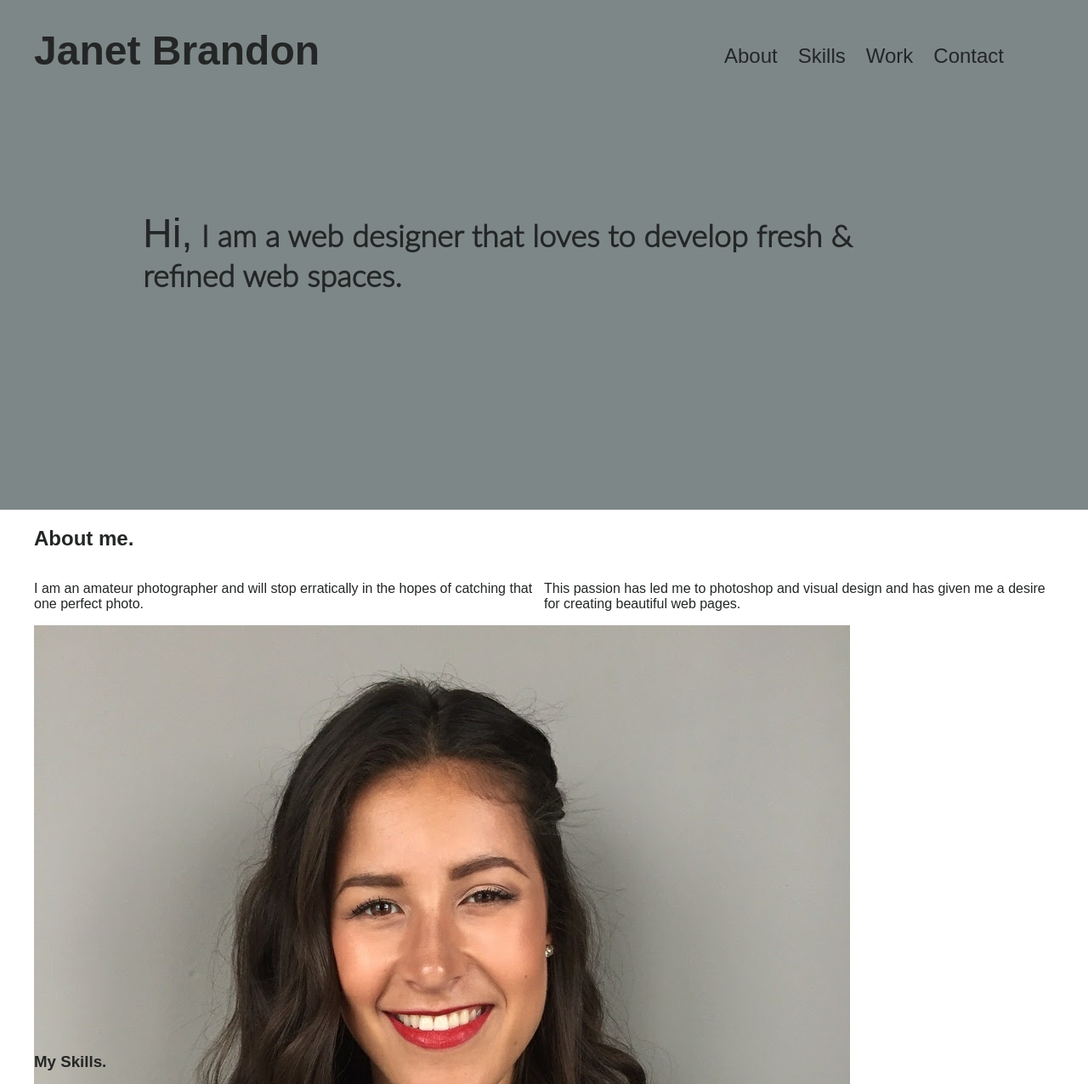
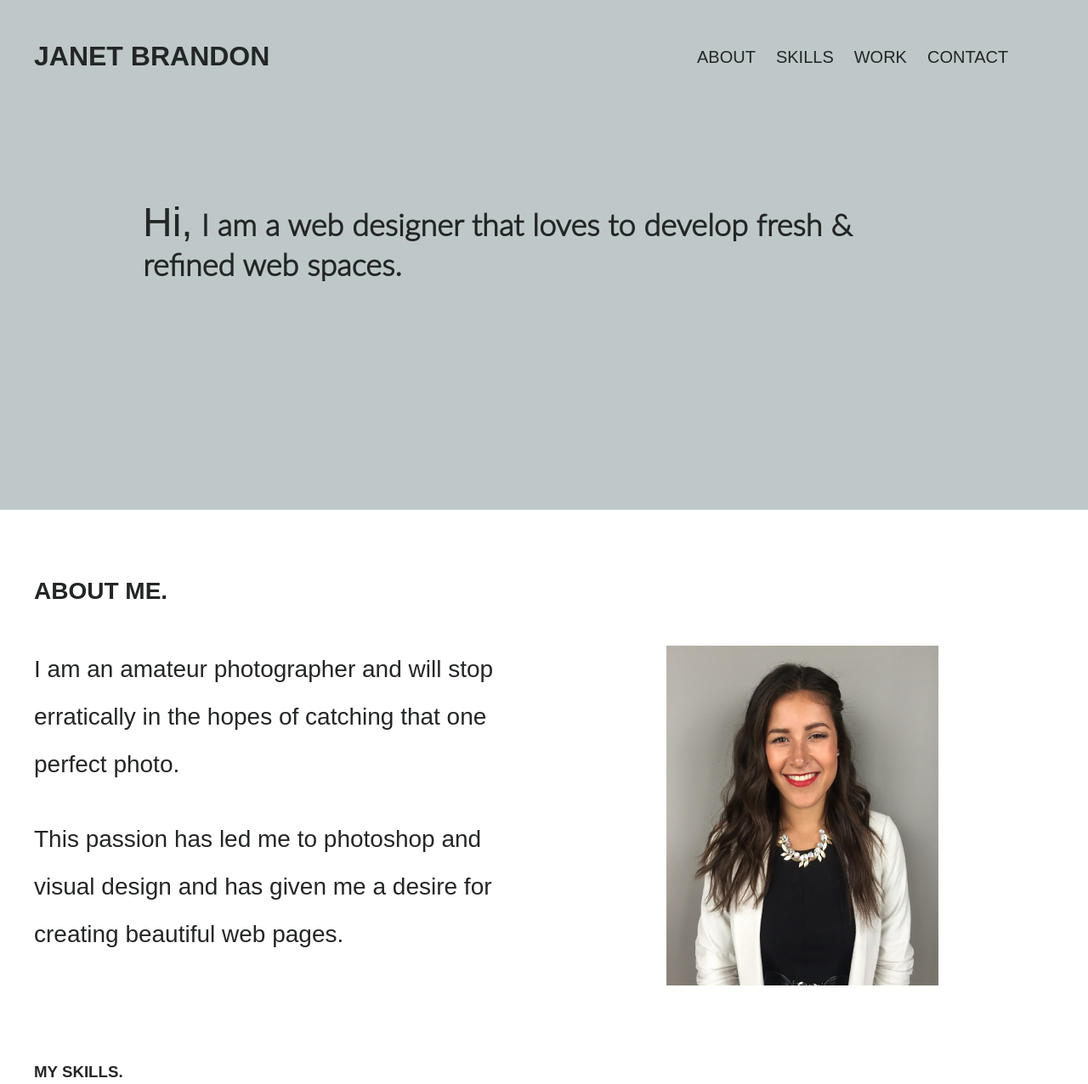
Before and after one commit to jmbrando/skillcrush-milestone, a plain HTML site: page Milestone/milestone-portfolio-project/index.html in a window 1280 px wide. Shown: the top 1276 px of the page at 85% size. Drawn offline with Linux system fonts and the light colour scheme.

Commit message:
Worked on the Header, About and Skills sections

```diff
--- a/Milestone/milestone-portfolio-project/css/main.css
+++ b/Milestone/milestone-portfolio-project/css/main.css
@@ -12,6 +12,10 @@ header, #about, #skills, #work, #contact {
 a {
   text-decoration: none;
   color: #242626;
+}
+
+.allcaps {
+  text-transform: uppercase;
 }
 
 /* Grid */
@@ -33,28 +37,29 @@ a {
 
 /* Header Section */
 header {
-  background-color: #7D8787;
+  background-color: #BFC8C8;
 }
 
 header h1 {
   font-family: 'Raleway Light', sans-serif;
-  font-size: 3rem;
+  font-size: 2rem;
+  margin-top: 3rem;
 }
 
 nav ul {
   font-family: 'Raleway Bold', sans-serif;
   list-style: none;
-  margin-top: 3.25rem;
+  margin-top: 3.5rem;
 }
 
 nav li {
   float: left;
-  font-size: 1.5rem;
+  font-size: 1.25rem;
   margin: 0 .75rem;
 }
 
 #nav-about {
-  margin-left: 10rem;
+  margin-left: 8rem;
 }
 
 header h2 {
@@ -70,3 +75,27 @@ header h2 span {
   font-weight: 400;
   font-size: 3rem;
 }
+
+/* About Section */
+#about {
+  padding-top: 2rem;
+}
+
+#about h2 {
+  font-size: 1.75rem;
+  margin: 3rem 0 1rem 0;
+}
+
+#about img {
+  max-width: 20rem;
+  padding: 0rem 9rem;
+  margin-top: 2rem;
+}
+
+#about p {
+  font-size: 1.75rem;
+  line-height: 2;
+  margin: 2rem 0;
+}
+
+/* Skills Section */
--- a/Milestone/milestone-portfolio-project/index.html
+++ b/Milestone/milestone-portfolio-project/index.html
@@ -13,15 +13,15 @@
     <header>
       <div class="full-width">
         <div class="half-width">
-          <h1>Janet Brandon</h1>
+          <h1 class="allcaps">Janet Brandon</h1>
         </div>
       <!--  <div class="half-width">-->
           <nav class="half-width">
             <ul>
-              <li><a href="#about" id="nav-about">About</a></li>
-              <li><a href="#skills">Skills</a></li>
-              <li><a href="#work">Work</a></li>
-              <li><a href="#contact">Contact</a></li>
+              <li><a href="#about" id="nav-about" class="allcaps">About</a></li>
+              <li><a href="#skills" class="allcaps">Skills</a></li>
+              <li><a href="#work" class="allcaps">Work</a></li>
+              <li><a href="#contact" class="allcaps">Contact</a></li>
             </ul>
           </nav>
       <!--  </div> -->
@@ -35,33 +35,33 @@
       <!-- About Section -->
       <section id="about">
         <div class="full-width">
-          <h2>About me.</h2>
+          <h2 class="allcaps">About me.</h2>
           <div class="half-width">
             <p>I am an amateur photographer and will stop erratically in the hopes of catching that one perfect photo.</p>
+            <p>This passion has led me to photoshop and visual design and has given me a desire for creating beautiful web pages.</p>
           </div>
           <div class="half-width">
-            <p>This passion has led me to photoshop and visual design and has given me a desire for creating beautiful web pages.</p>
+            <img src="img/me.jpg" alt="photo of Janet"/>
           </div>
-          <img src="img/me.jpg" alt="photo of Janet"/>
         </div>
       </section>
       <!-- Skills Section -->
       <section id="skills">
         <div class="full-width">
-          <h3>My Skills.</h3>
+          <h3 class="allcaps">My Skills.</h3>
           <div class="third-width">
             <i class="fa fa-laptop fa-5x"></i>
-            <h4>Web Design</h4>
+            <h4 class="allcaps">Web Design</h4>
             <p>My passion is creating sites that combine beauty and functionality in one effective design.</p>
           </div>
           <div class="third-width">
             <i class="fa fa-code fa-5x"></i>
-            <h4>HTML &amp; CSS</h4>
+            <h4 class="allcaps">HTML &amp; CSS</h4>
             <p>I take pride in writing clean, well-organized code that is easily reformatted to keep a fresh look.</p>
           </div>
           <div class="third-width">
             <i class="fa fa-wordpress fa-5x"></i>
-            <h4>Wordpress</h4>
+            <h4 class="allcaps">Wordpress</h4>
             <p>You can trust me to develop the perfect Wordpress structure to complement your site's needs.</p>
           </div>
         </div>
@@ -69,25 +69,25 @@
       <!-- Work Section -->
       <section id="work">
         <div class="full-width">
-          <h2>Featured work.</h2>
+          <h2 class="allcaps">Featured work.</h2>
           <div class="third-width">
             <a href="https://jmbrando.github.io/15.colmaracademy/" target="_blank">
               <img src="img/colmaracademy.png" alt="Colmar Academy website" />
-              <h3>Colmar Academy</h3>
+              <h3 class="allcaps">Colmar Academy</h3>
               <p>An internet school site full of student news and long distance web courses.</p>
             </a>
           </div>
           <div class="third-width">
             <a href="https://jmbrando.github.io/14.fotomatic/" target="_blank">
               <img src="img/fotomatic.png" alt="Fotomatic website" />
-              <h3>Fotomatic</h3>
+              <h3 class="allcaps">Fotomatic</h3>
               <p>An instant camera website showing product features and new merchandise.</p>
             </a>
           </div>
           <div class="third-width">
             <a href="https://jmbrando.github.io/13.tsoptics/" target="_blank">
               <img src="img/tsoptics.png" alt="Tortoiseshell Optics website" />
-              <h3>Tortoiseshell Optics</h3>
+              <h3 class="allcaps">Tortoiseshell Optics</h3>
               <p>An optometrist centre's hub that makes it easy for clients to schedule their eye care appointments.</p>
             </a>
           </div>
@@ -96,7 +96,7 @@
       <!-- Footer Section -->
       <footer id="contact">
         <div class="full-width">
-          <h2>Contact Me.</h2>
+          <h2 class="allcaps">Contact Me.</h2>
           <div class="half-width">
             <p>Janet Brandon
               <br>info@janetbrandon.com
```
